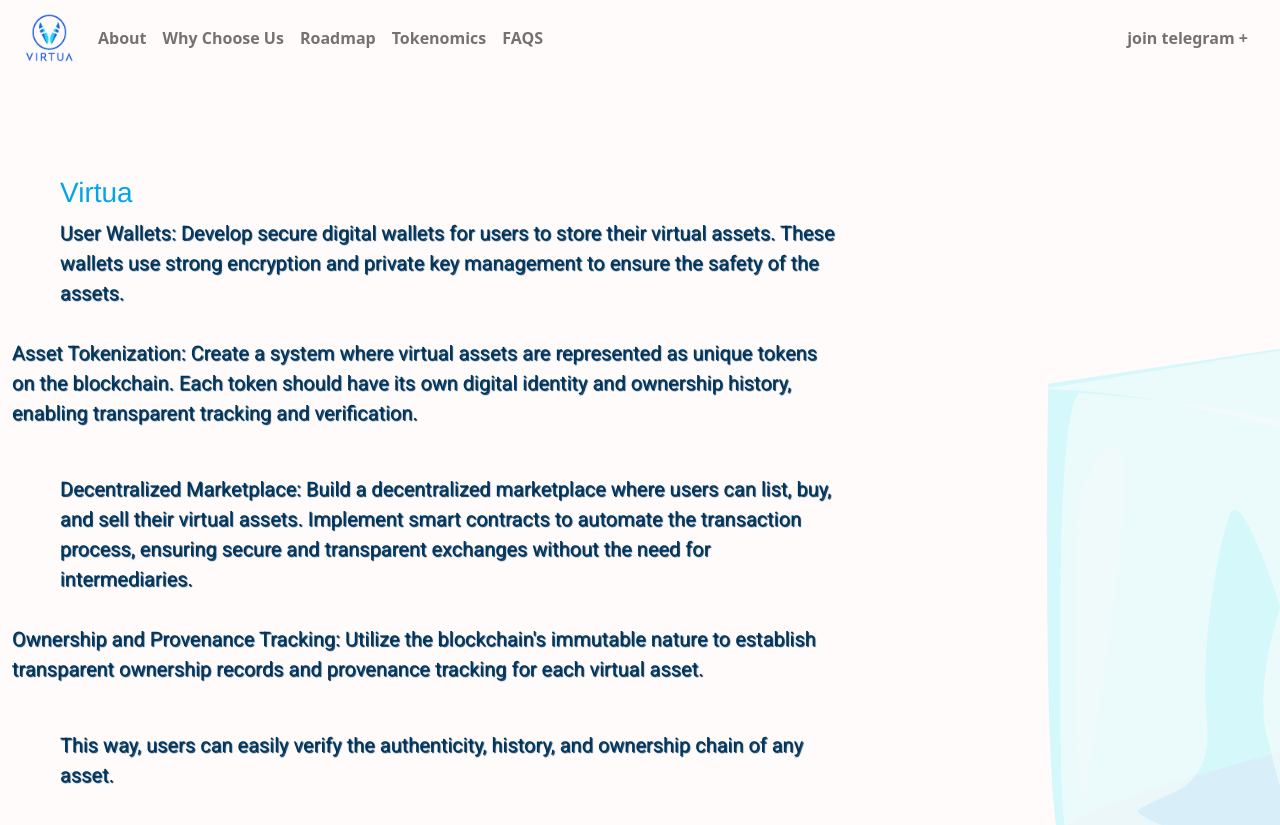
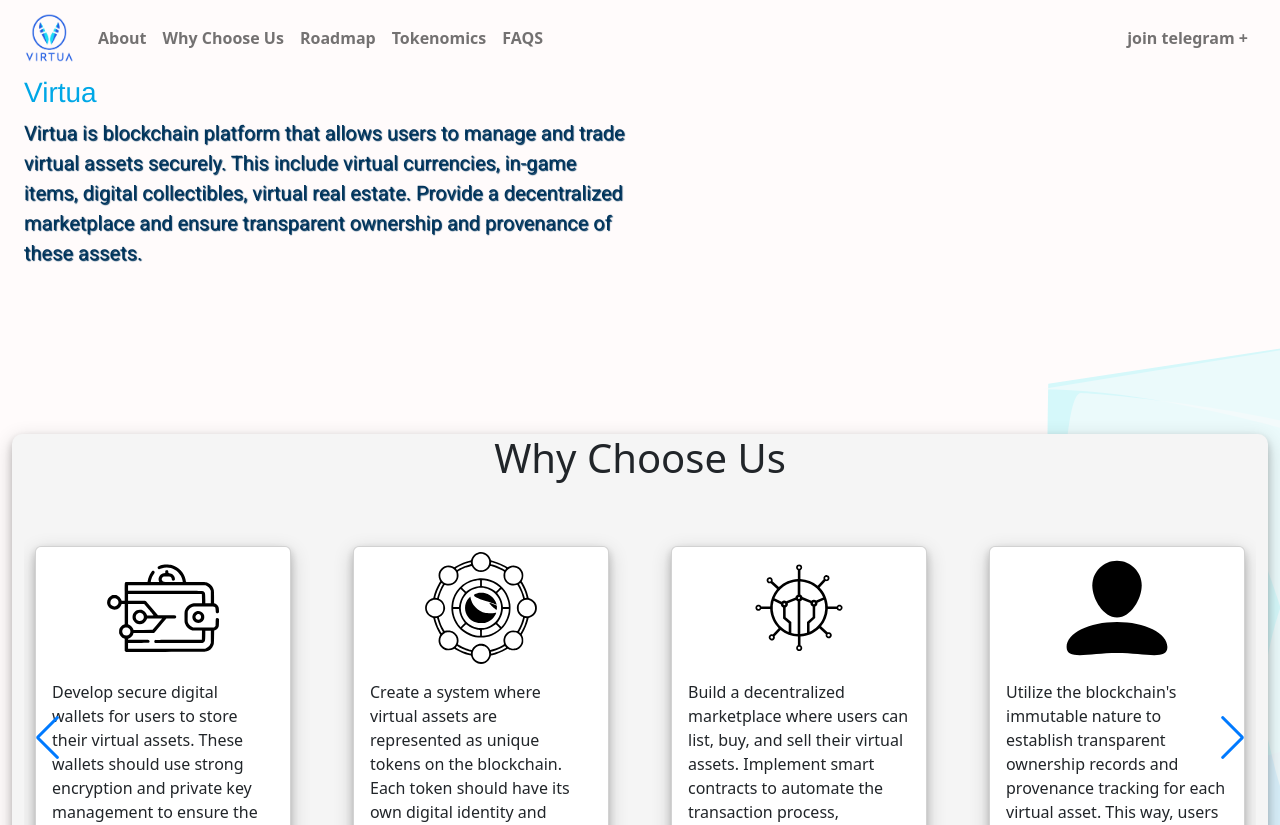
Before and after one commit to rickyganteng/virtua, a React (Create React App) app: page / in a window 1280 px wide. Shown: the top 825 px of the page. Built offline with nearby package versions, Linux system fonts and the light colour scheme.

Commit message:
edit roadmap about why choose

```diff
--- a/src/Components/About/About.js
+++ b/src/Components/About/About.js
@@ -1,47 +1,26 @@
-import { Row, Col } from 'react-bootstrap';
+import { Row, Col, Container } from 'react-bootstrap';
 
 import style from './About.module.css';
 
 function About() {
   return (
     <>
-      <Row md={12}>
-        <Col md={8}>
+      <Container fluid>
+        <Row>
+          <Col md={6}>
+            <h3 className={`${style.ColorWhite} ${style.top} `}>Virtua</h3>
             <p className={style.FontAbout}>
-            <div className={`${style.FontAboutTeks} ms-5`}>
-              User Wallets: Develop secure digital wallets for users to store
-              their virtual assets. These wallets use strong encryption and
-              private key management to ensure the safety of the assets.
-            </div>
-            <br />
               <div className={`${style.FontAboutTeks} `}>
-              Asset Tokenization: Create a system where virtual assets are
-              represented as unique tokens on the blockchain. Each token should
-              have its own digital identity and ownership history, enabling
-              transparent tracking and verification.
-            </div>
-            <br />
-            <div className={`${style.FontAboutTeks} ms-5 mt-3`}>
-              Decentralized Marketplace: Build a decentralized marketplace where
-              users can list, buy, and sell their virtual assets. Implement
-              smart contracts to automate the transaction process, ensuring
-              secure and transparent exchanges without the need for
-              intermediaries.
-            </div>
-            <br />
-            <div className={`${style.FontAboutTeks} `}>
-              Ownership and Provenance Tracking: Utilize the blockchain's
-              immutable nature to establish transparent ownership records and
-              provenance tracking for each virtual asset.
-            </div>
-            <br />
-            <div className={`${style.FontAboutTeks} ms-5 mt-3`}>
-              This way, users can easily verify the authenticity, history, and
-              ownership chain of any asset.
+                Virtua is blockchain platform that allows users to manage and
+                trade virtual assets securely. This include virtual currencies,
+                in-game items, digital collectibles, virtual real estate.
+                Provide a decentralized marketplace and ensure transparent
+                ownership and provenance of these assets.
               </div>
             </p>
           </Col>
         </Row>
+      </Container>
     </>
   );
 }
--- a/src/Components/About/About.module.css
+++ b/src/Components/About/About.module.css
@@ -13,6 +13,23 @@
 .FontAboutTeks:hover{
   cursor: pointer;
   transform: translateY(-15px);
+
+}
+.ColorWhite {
+  color: #00a7e6;
+  transition: 1s ease-in-out;
+}
+.top {
+
+  font-family: 'Franklin Gothic Medium', 'Arial Narrow', Arial, sans-serif;
+  /* font-size: 40px; */
+  background: -webkit-linear-gradient(
+    left,
+    rgb(252, 252, 252) 40%,
+    rgb(169, 73, 247) 50% /* rgb(255, 255, 255) 100% */
+  );
+  /* color: transparent; */
+  background-clip: text;
 
 }
 .FontIcon {
--- a/src/Components/RoadmapPage/RoadmapPage.js
+++ b/src/Components/RoadmapPage/RoadmapPage.js
@@ -41,12 +41,12 @@ function RoadmapPage() {
                 className={`${style.CardAwal} mb-3 row justify-content-center `}
               >
                 <Card style={{ width: '30rem' }} className={style.Card}>
-                  <Card.Title>
+                  {/* <Card.Title> */}
                   <ContextAwareToggle eventKey='0'>
                     <p>Phase 1</p>
                     <p>Community Building and Marketing</p>
                   </ContextAwareToggle>
-                  </Card.Title>
+                  {/* </Card.Title> */}
                   <Accordion.Collapse eventKey='0'>
                     <Card.Body>
                       <div
@@ -72,12 +72,12 @@ function RoadmapPage() {
                 className={`${style.CardAwal} mb-3 row justify-content-center`}
               >
                 <Card style={{ width: '30rem' }} className={style.Card}>
-                  <Card.Title>
+                  {/* <Card.Title> */}
                   <ContextAwareToggle eventKey='1'>
                     <p>Phase 2</p>
                     <p>Prototyping and Development</p>
                   </ContextAwareToggle>
-                  </Card.Title>
+                  {/* </Card.Title> */}
                   <Accordion.Collapse eventKey='1'>
                     <Card.Body>
                       <div
@@ -105,12 +105,12 @@ function RoadmapPage() {
                 className={`${style.CardAwal} mb-3 row justify-content-center`}
               >
                 <Card style={{ width: '30rem' }} className={style.Card}>
-                  <Card.Title>
+                  {/* <Card.Title> */}
                   <ContextAwareToggle eventKey='2'>
                     <p>Phase 3</p>
                     <p>Network Development</p>
                   </ContextAwareToggle>
-                  </Card.Title>
+                  {/* </Card.Title> */}
                   <Accordion.Collapse eventKey='2'>
                     <Card.Body>
                       <div
@@ -135,12 +135,12 @@ function RoadmapPage() {
                 className={`${style.CardAwal} mb-3 row justify-content-center`}
               >
                 <Card style={{ width: '30rem' }} className={style.Card}>
-                  <Card.Title>
+                  {/* <Card.Title> */}
                   <ContextAwareToggle eventKey='3'>
                     <p>Phase 4</p>
                     <p>Launch and Growth</p>
                   </ContextAwareToggle>
-                  </Card.Title>
+                  {/* </Card.Title> */}
                   <Accordion.Collapse eventKey='3'>
                     <Card.Body>
                       <div
--- a/src/Components/WhyChooseUs/WhyChooseUs.js
+++ b/src/Components/WhyChooseUs/WhyChooseUs.js
@@ -29,6 +29,7 @@ function WhyChooseUs() {
           modules={[Navigation, Pagination, Scrollbar, Autoplay]}
           slidesPerView={1}
           spaceBetween={10}
+          // centeredSlides={true}
           navigation={true}
           // autoplay={{
           //   delay: 2500,
@@ -57,6 +58,7 @@ function WhyChooseUs() {
           }}
           className='mySwiper'
         >
+          {/* <div className={style.Swiper}> */}
           <Row>
             <Col sm>
               <SwiperSlide>
@@ -253,6 +255,7 @@ function WhyChooseUs() {
               </SwiperSlide>
             </Col>
           </Row>
+          {/* </div> */}
         </Swiper>
       </Container>
     </>
--- a/src/Components/WhyChooseUs/WhyChooseUs.module.css
+++ b/src/Components/WhyChooseUs/WhyChooseUs.module.css
@@ -12,6 +12,9 @@
   border-radius: 10px;
   box-shadow: 0 4px 8px 0 rgba(0, 0, 0, 0.2), 0 6px 20px 0 rgba(0, 0, 0, 0.19);
   /* text-align: center; */
+  display: flex;
+  margin: auto;
+  justify-content: center;
 }
 .card1:hover{
   transform: translateY(-15px);
@@ -21,7 +24,7 @@
   width: 100px;
   display: block;
   margin: auto;
-justify-content: center;
+  justify-content: center;
 }
 .Container{
   background-color: whitesmoke;
@@ -32,3 +35,9 @@ justify-content: center;
   margin-bottom: 10px;
   padding-bottom: 100px;
 }
+.Swiper{
+  margin-left: 300pz;
+  display: flex;
+  margin: auto;
+  justify-content: center;
+}
--- a/src/Page/Home/Home.js
+++ b/src/Page/Home/Home.js
@@ -21,10 +21,7 @@ class Home extends Component {
       <>
         <Container className={`${style.Container}`} fluid>
           <Navbar />
-          <h3 className={`${style.ColorWhite} ${style.top} ms-5`} id='about'>
-            Virtua
-          </h3>
-          <div data-aos='fade-down-right'>
+          <div data-aos='fade-down-right' id='about'>
             <About />
           </div>
           <div className={style.Margintop} id='whychooseus' data-aos='zoom-in'>
--- a/src/Page/Home/Home.module.css
+++ b/src/Page/Home/Home.module.css
@@ -21,7 +21,7 @@
   right: -30%;
 }
 .top {
-  margin-top: 100px;
+
   font-family: 'Franklin Gothic Medium', 'Arial Narrow', Arial, sans-serif;
   /* font-size: 40px; */
   background: -webkit-linear-gradient(
```
Lines whose indentation alone changed are shown as unchanged.
